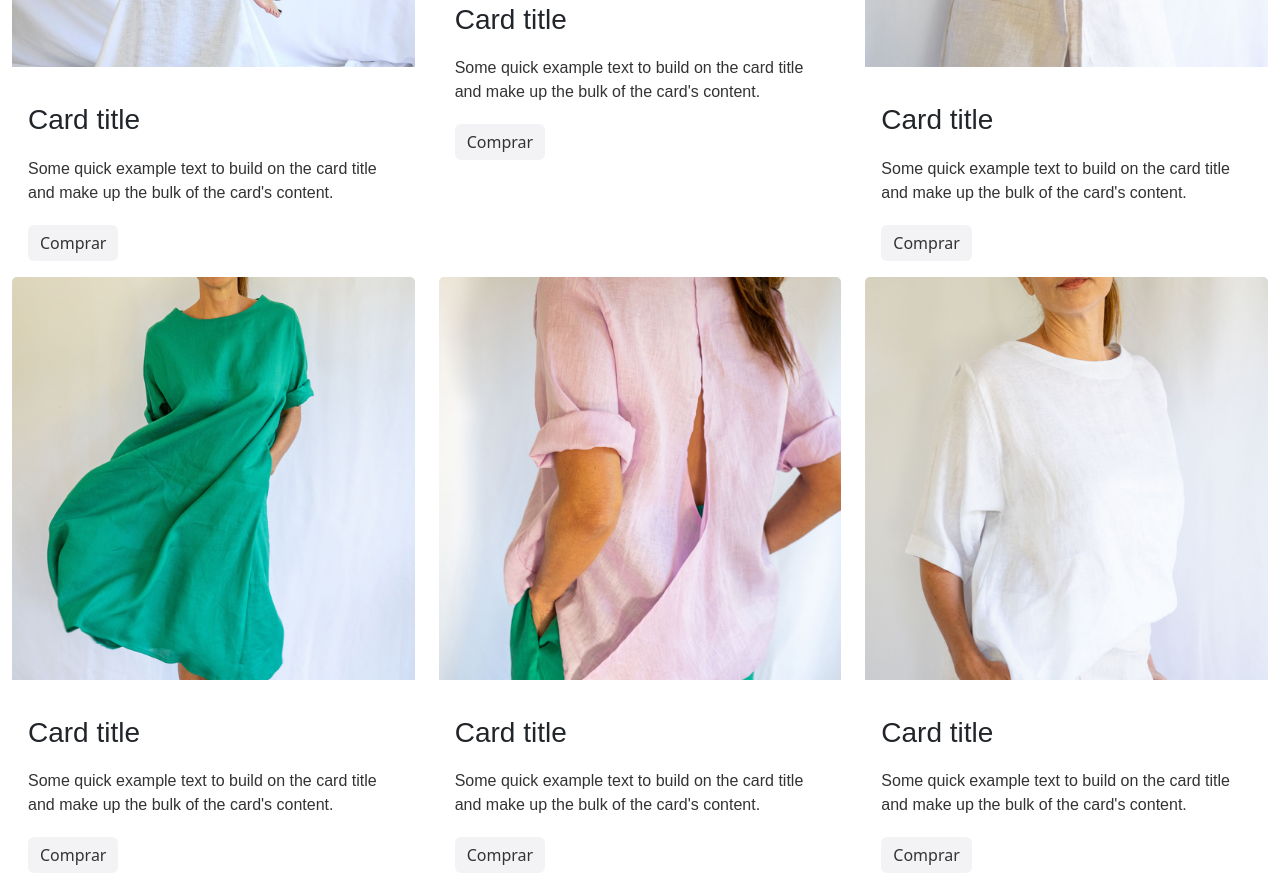
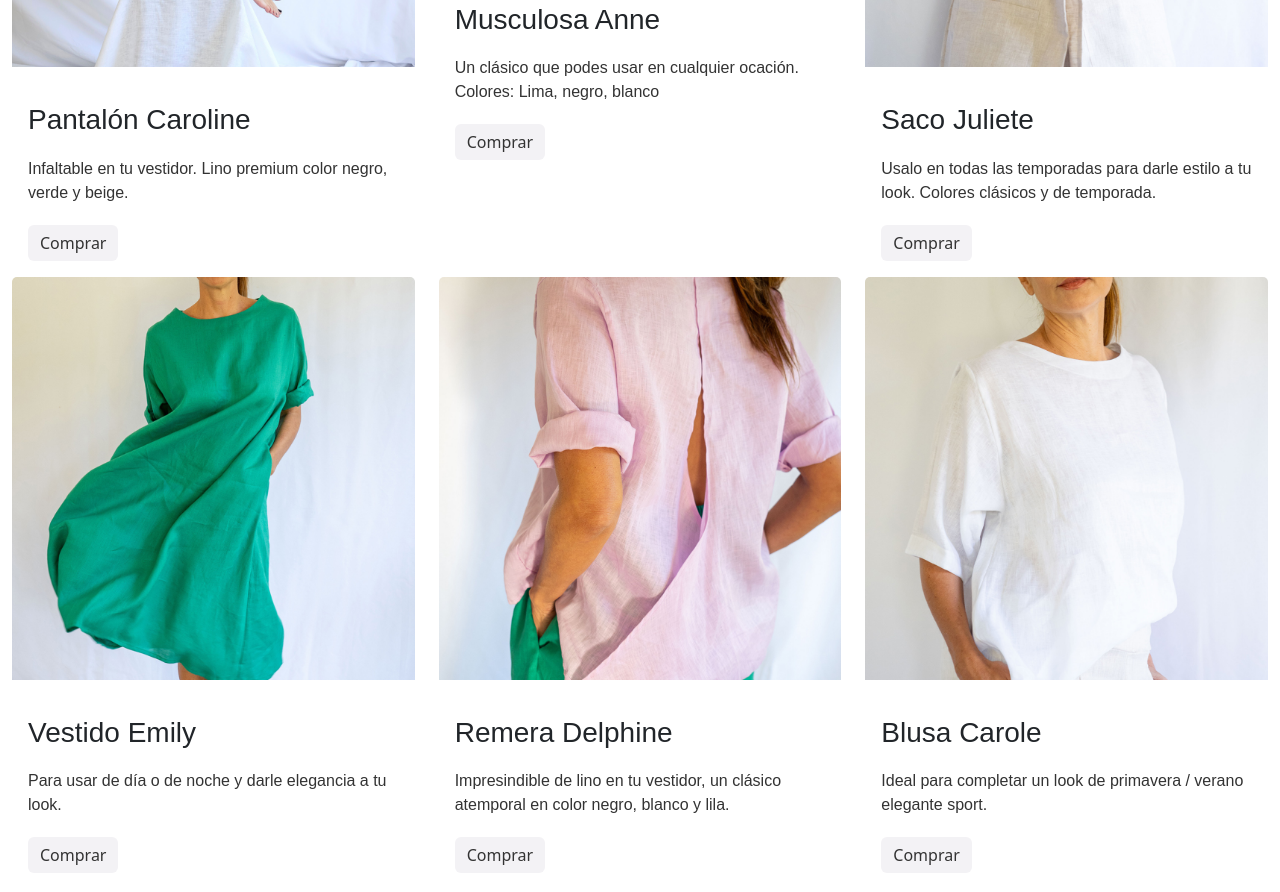
Before and after one commit to andymartinmk/segundapreentrega, a plain HTML site: page index.html in a window 1280 px wide. Shown: the part 1421-2313 px from the top of the page. Drawn offline with nearby package versions, Linux system fonts and the light colour scheme.

Commit message:
home detalle productos

```diff
--- a/index.html
+++ b/index.html
@@ -81,9 +81,8 @@
         <div class="card col-xl-4 col-md-6 col-sm-12">
             <img src="img/Cuadrada 1.png" class="card-img-top imgCard" alt="Camisa lino">
             <div class="card-body">
-                <h3 class="card-title">Card title</h3>
-                <p class="card-text">Some quick example text to build on the card title and make up the bulk of the
-                    card's content.</p>
+                <h3 class="card-title">Pantalón Caroline</h3>
+                <p class="card-text">Infaltable en tu vestidor. Lino premium color negro, verde y beige.</p>
                 <button type="button" class="btn btnLinen" data-bs-toggle="modal"
                     data-bs-target="#exampleModal">Comprar</button>
             </div>
@@ -92,9 +91,8 @@
         <div class="card col-xl-4 col-md-6 col-sm-12">
             <img src="img/Cuadrada 2.png" class="card-img-top imgCard" alt="Musculosa lino">
             <div class="card-body">
-                <h3 class="card-title">Card title</h3>
-                <p class="card-text">Some quick example text to build on the card title and make up the bulk of the
-                    card's content.</p>
+                <h3 class="card-title">Musculosa Anne</h3>
+                <p class="card-text">Un clásico que podes usar en cualquier ocación. Colores: Lima, negro, blanco</p>
                 <button type="button" class="btn btnLinen" data-bs-toggle="modal"
                     data-bs-target="#exampleModal">Comprar</button>
             </div>
@@ -103,9 +101,8 @@
         <div class="card col-xl-4 col-md-6 col-sm-12">
             <img src="img/Cuadrada 3.png" class="card-img-top imgCard" alt="Blusa lino">
             <div class="card-body ">
-                <h3 class="card-title">Card title</h3>
-                <p class="card-text">Some quick example text to build on the card title and make up the bulk of the
-                    card's content.</p>
+                <h3 class="card-title">Saco Juliete</h3>
+                <p class="card-text">Usalo en todas las temporadas para darle estilo a tu look. Colores clásicos y de temporada.</p>
                 <button type="button" class="btn btnLinen" data-bs-toggle="modal"
                     data-bs-target="#exampleModal">Comprar</button>
             </div>
@@ -114,9 +111,8 @@
         <div class="card col-xl-4 col-md-6 col-sm-12">
             <img src="img/Cuadrada 4.png" class="card-img-top imgCard" alt="Saco lino">
             <div class="card-body">
-                <h3 class="card-title">Card title</h3>
-                <p class="card-text">Some quick example text to build on the card title and make up the bulk of the
-                    card's content.</p>
+                <h3 class="card-title">Vestido Emily</h3>
+                <p class="card-text">Para usar de día o de noche y darle elegancia a tu look.</p>
                 <button type="button" class="btn btnLinen" data-bs-toggle="modal"
                     data-bs-target="#exampleModal">Comprar</button>
             </div>
@@ -125,10 +121,8 @@
         <div class="card col-xl-4 col-md-6 col-sm-12">
             <img src="img/Cuadrada 5.png" class="card-img-top imgCard" alt="Saco lino">
             <div class="card-body">
-                <h3 class="card-title">Card title</h3>
-                <p class="card-text">Some quick example text to build on the card title and make up the bulk of
-                    the
-                    card's content.</p>
+                <h3 class="card-title">Remera Delphine</h3>
+                <p class="card-text">Impresindible de lino en tu vestidor, un clásico atemporal en color negro, blanco y lila.</p>
                 <button type="button" class="btn btnLinen" data-bs-toggle="modal"
                     data-bs-target="#exampleModal">Comprar</button>
             </div>
@@ -137,10 +131,8 @@
         <div class="card col-xl-4 col-md-6 col-sm-12">
             <img src="img/Cuadrada 6.png" class="card-img-top imgCard" alt="Saco lino">
             <div class="card-body">
-                <h3 class="card-title">Card title</h3>
-                <p class="card-text">Some quick example text to build on the card title and make up the bulk
-                    of the
-                    card's content.</p>
+                <h3 class="card-title">Blusa Carole</h3>
+                <p class="card-text">Ideal para completar un look de primavera / verano elegante sport.</p>
                 <button type="button" class="btn btnLinen" data-bs-toggle="modal"
                     data-bs-target="#exampleModal">Comprar</button>
             </div>
```
